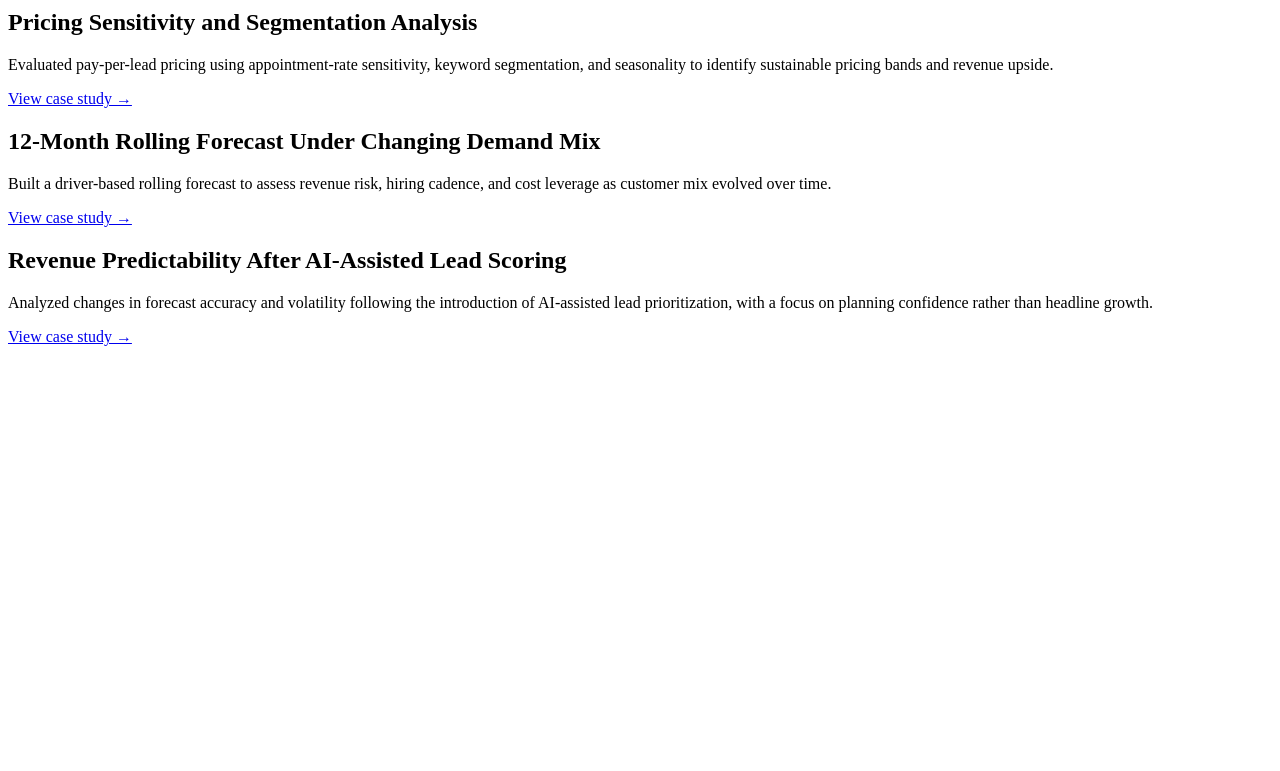
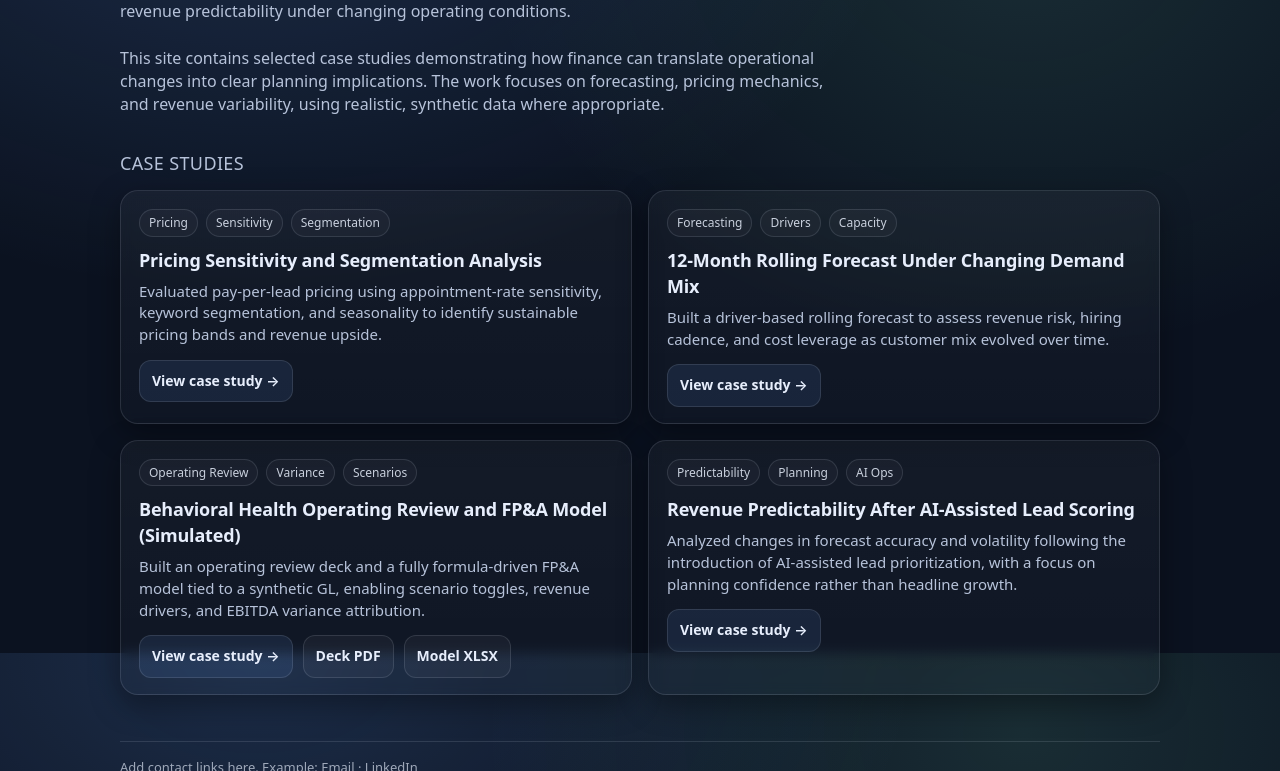
Before and after one commit to spdilly/Dillard---Portfolio, a plain HTML site: page index.html in a window 1280 px wide. Shown: the part 147-918 px from the top of the page. Before the commit the page ends 800 px from the top, so only its background shows below. Drawn offline with Linux system fonts and the light colour scheme.

Commit message:
Update index.html

```diff
--- a/index.html
+++ b/index.html
@@ -1,40 +1,102 @@
-<h1>Senior FP&A and Strategic Finance Case Studies</h1>
+<!doctype html>
+<html lang="en">
+<head>
+  <meta charset="utf-8"/>
+  <meta name="viewport" content="width=device-width, initial-scale=1"/>
+  <title>FP&A Case Studies | Sean Dillard</title>
+  <link rel="stylesheet" href="assets/site.css">
+</head>
+<body>
+  <div class="wrap">
+    <h1>Senior FP&amp;A and Strategic Finance Case Studies</h1>
 
-<p>
+    <div class="sub">
       I build and evaluate financial models that help leadership understand growth, pricing,
       and revenue predictability under changing operating conditions.
-</p>
+      <br><br>
+      This site contains selected case studies demonstrating how finance can translate operational changes
+      into clear planning implications. The work focuses on forecasting, pricing mechanics, and revenue
+      variability, using realistic, synthetic data where appropriate.
+    </div>
 
-<p>
-This site contains selected case studies demonstrating how finance can translate
-operational changes into clear planning implications. The work focuses on forecasting,
-pricing mechanics, and revenue variability, using realistic, synthetic data where appropriate.
-</p>
+    <div class="section-title">Case Studies</div>
+
+    <div class="grid">
 
       <div class="case">
+        <div class="tagrow">
+          <span class="tag">Pricing</span>
+          <span class="tag">Sensitivity</span>
+          <span class="tag">Segmentation</span>
+        </div>
         <h2>Pricing Sensitivity and Segmentation Analysis</h2>
         <p>
           Evaluated pay-per-lead pricing using appointment-rate sensitivity, keyword segmentation,
           and seasonality to identify sustainable pricing bands and revenue upside.
         </p>
-  <a href="assets/SPD-3S-Pricing-Analysis.pdf">View case study →</a>
+        <div class="links">
+          <a class="btn" href="assets/SPD-3S-Pricing-Analysis.pdf">View case study →</a>
+        </div>
       </div>
 
       <div class="case">
+        <div class="tagrow">
+          <span class="tag">Forecasting</span>
+          <span class="tag">Drivers</span>
+          <span class="tag">Capacity</span>
+        </div>
         <h2>12-Month Rolling Forecast Under Changing Demand Mix</h2>
         <p>
           Built a driver-based rolling forecast to assess revenue risk, hiring cadence,
           and cost leverage as customer mix evolved over time.
         </p>
-  <a href="case-rolling-forecast.html">View case study →</a>
+        <div class="links">
+          <a class="btn" href="case-rolling-forecast.html">View case study →</a>
+        </div>
+      </div>
+
+      <!-- NEW: Clearpath card -->
+      <div class="case">
+        <div class="tagrow">
+          <span class="tag">Operating Review</span>
+          <span class="tag">Variance</span>
+          <span class="tag">Scenarios</span>
+        </div>
+        <h2>Behavioral Health Operating Review and FP&amp;A Model (Simulated)</h2>
+        <p>
+          Built an operating review deck and a fully formula-driven FP&amp;A model tied to a synthetic GL,
+          enabling scenario toggles, revenue drivers, and EBITDA variance attribution.
+        </p>
+        <div class="links">
+          <a class="btn" href="case-clearpath.html">View case study →</a>
+          <a class="btn secondary" href="assets/clearpath-operating-review.pdf">Deck PDF</a>
+          <a class="btn secondary" href="assets/Clearpath_FPA_Model_v2.xlsx">Model XLSX</a>
+        </div>
       </div>
 
       <div class="case">
+        <div class="tagrow">
+          <span class="tag">Predictability</span>
+          <span class="tag">Planning</span>
+          <span class="tag">AI Ops</span>
+        </div>
         <h2>Revenue Predictability After AI-Assisted Lead Scoring</h2>
         <p>
           Analyzed changes in forecast accuracy and volatility following the introduction
           of AI-assisted lead prioritization, with a focus on planning confidence rather than
           headline growth.
         </p>
-  <a href="#">View case study →</a>
+        <div class="links">
+          <a class="btn" href="case-ai-lead-scoring.html">View case study →</a>
         </div>
+      </div>
+
+    </div>
+
+    <div class="foot">
+      Add contact links here. Example:
+      <a href="mailto:you@email.com">Email</a> · <a href="https://www.linkedin.com/in/yourhandle/">LinkedIn</a>
+    </div>
+  </div>
+</body>
+</html>
```
Lines whose indentation alone changed are shown as unchanged.
